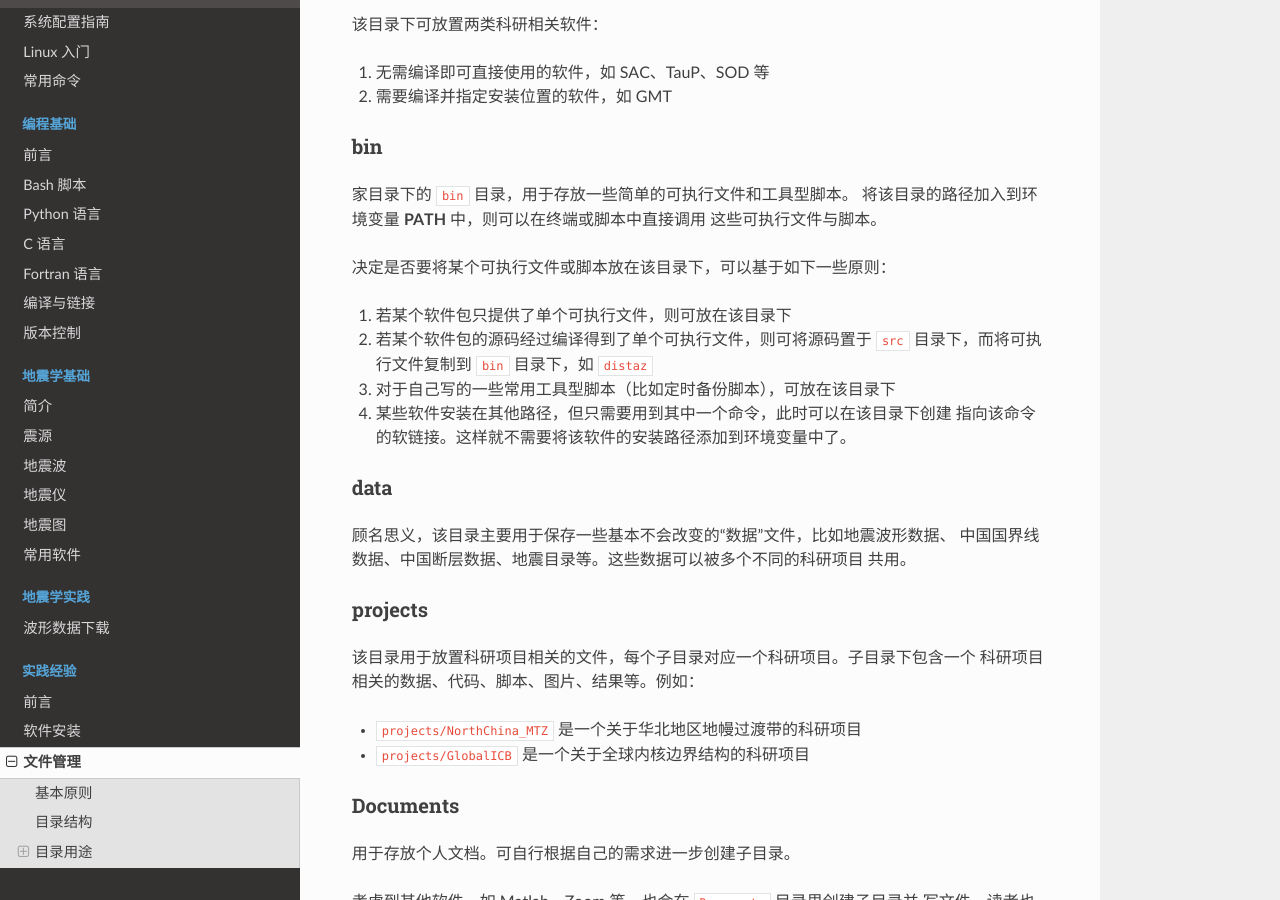
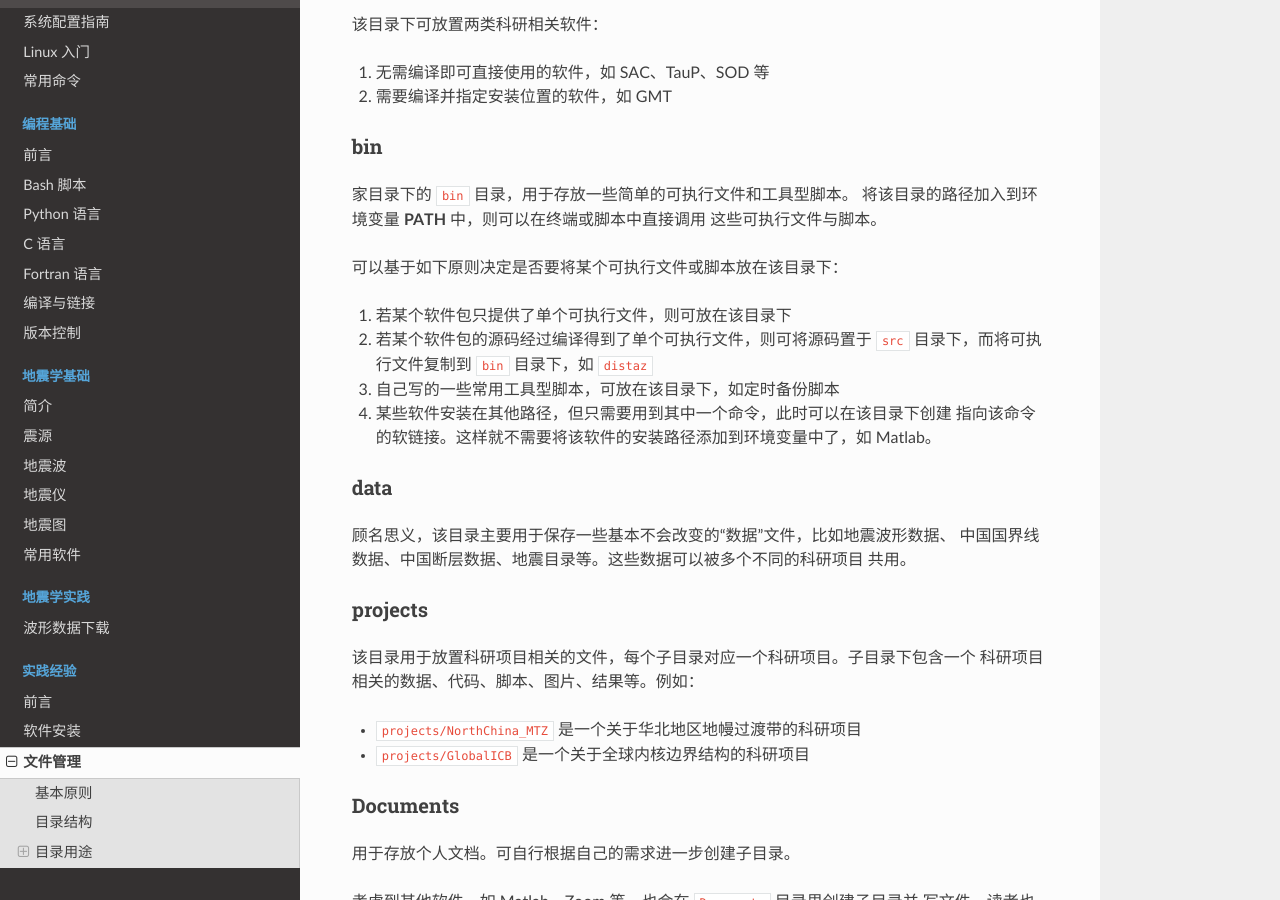
Before and after one commit to seismo-learn/seismology101, a Sphinx documentation site: the page built from source/best-practices/file-organization.rst, in a window 1280 px wide and 900 px high, scrolled down 1771 px. Built offline with Sphinx 7.4.7 and the Read the Docs theme 2.0.0, drawn with Linux system fonts in a browser that asks for light colours.

Commit message:
Apply suggestions from code review
Co-authored-by: Jiayuan Yao <coreman.seism@gmail.com>

```diff
--- a/source/best-practices/file-organization.rst
+++ b/source/best-practices/file-organization.rst
@@ -90,14 +90,14 @@ bin
 将该目录的路径加入到环境变量 **PATH** 中，则可以在终端或脚本中直接调用
 这些可执行文件与脚本。
 
-决定是否要将某个可执行文件或脚本放在该目录下，可以基于如下一些原则：
+可以基于如下原则决定是否要将某个可执行文件或脚本放在该目录下：
 
 1. 若某个软件包只提供了单个可执行文件，则可放在该目录下
 2. 若某个软件包的源码经过编译得到了单个可执行文件，则可将源码置于 :file:`src`
    目录下，而将可执行文件复制到 :file:`bin` 目录下，如 ``distaz``
-3. 对于自己写的一些常用工具型脚本（比如定时备份脚本），可放在该目录下
+3. 自己写的一些常用工具型脚本，可放在该目录下，如定时备份脚本
 4. 某些软件安装在其他路径，但只需要用到其中一个命令，此时可以在该目录下创建
-   指向该命令的软链接。这样就不需要将该软件的安装路径添加到环境变量中了。
+   指向该命令的软链接。这样就不需要将该软件的安装路径添加到环境变量中了，如 Matlab。
 
 data
 ^^^^
```
